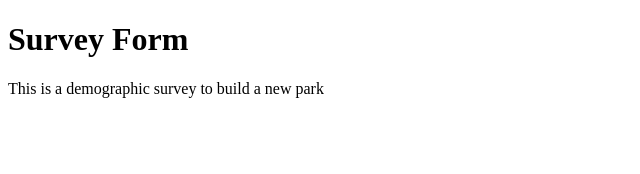
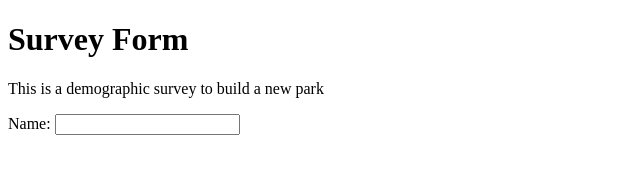
Before and after one commit to luis-novoa/collaborative-christian-luis, a plain HTML site: page index.html in a window 1280 px wide. Shown: the whole page, without its empty margins (0-640 px from the left). Drawn offline with Linux system fonts and the light colour scheme.

Commit message:
steps 3 and 4 done

```diff
--- a/index.html
+++ b/index.html
@@ -9,6 +9,13 @@
   <body>
     <h1 id="title">Survey Form</h1>
     <p id="description">This is a demographic survey to build a new park</p>
+    <form id="survey-form">
+      <p>
+        Name:
+        <input id="name" type="text">
+      </p>
+
+    </form>
     <script src="https://cdn.freecodecamp.org/testable-projects-fcc/v1/bundle.js"></script>
 
     <!--
```
